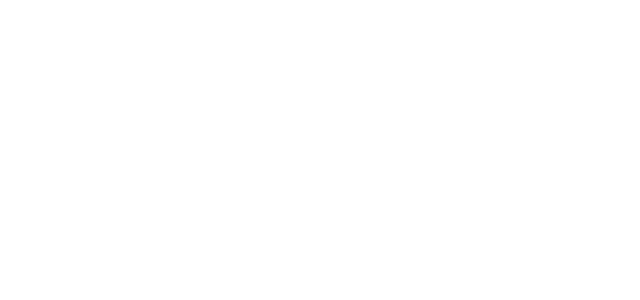
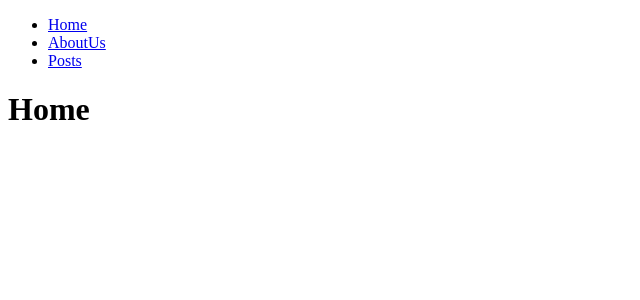
Before and after one commit to gabriele-ag/react-router, a React (Vite) app: page / in a window 1280 px wide. Shown: the top 300 px of the page, without its empty margins (0-640 px from the left). Built offline with nearby package versions, Linux system fonts and the light colour scheme.

Commit message:
feat: created link to pages

```diff
--- a/src/App.jsx
+++ b/src/App.jsx
@@ -2,7 +2,7 @@
 import Home from "./pages/Home"
 import AboutUs from "./pages/AboutUs"
 import ListPost from "./pages/ListPost"
-
+import GuestLayout from "./layouts/GuestLayout"
 
 
 function App() {
@@ -12,9 +12,11 @@
     <>
       <BrowserRouter>
         <Routes>
-          <Route path="/" element={<Home />}/>
-          <Route path="/about-us" element={<AboutUs />}/>
-          <Route path="/posts" element={<ListPost />}/>
+          <Route element={<GuestLayout/>}>
+            <Route path="/" element={<Home />}/>
+            <Route path="/about-us" element={<AboutUs />}/>
+            <Route path="/posts" element={<ListPost />}/>
+          </Route>
         </Routes>
       </BrowserRouter>
     </>
--- a/src/components/AppHeader.jsx
+++ b/src/components/AppHeader.jsx
@@ -12,7 +12,7 @@
     {
         title: "Posts",
         url: "/posts",
-    }]
+    }];
 
     return (
         <header>
@@ -26,8 +26,8 @@
                 </ul>
             </nav>
         </header>
-    )
+    );
 
-}
+};
 
 export default AppHeader
--- a/src/pages/AboutUs.jsx
+++ b/src/pages/AboutUs.jsx
@@ -1,5 +1,9 @@
 function AboutUs () {
+    return (
+        <>
 
+        </>
+    )
 }
 
 export default AboutUs
--- a/src/pages/Home.jsx
+++ b/src/pages/Home.jsx
@@ -1,5 +1,13 @@
+import {Link} from "react-router-dom"
+
 function Home() {
-
+    return (
+        <>
+            <main>
+                <h1> Home </h1>
+            </main>
+        </>
+    )
 }
 
 export default Home
```
Also changed, not shown: src/layouts/GuestLayout.jsx (+5 -3 lines).
